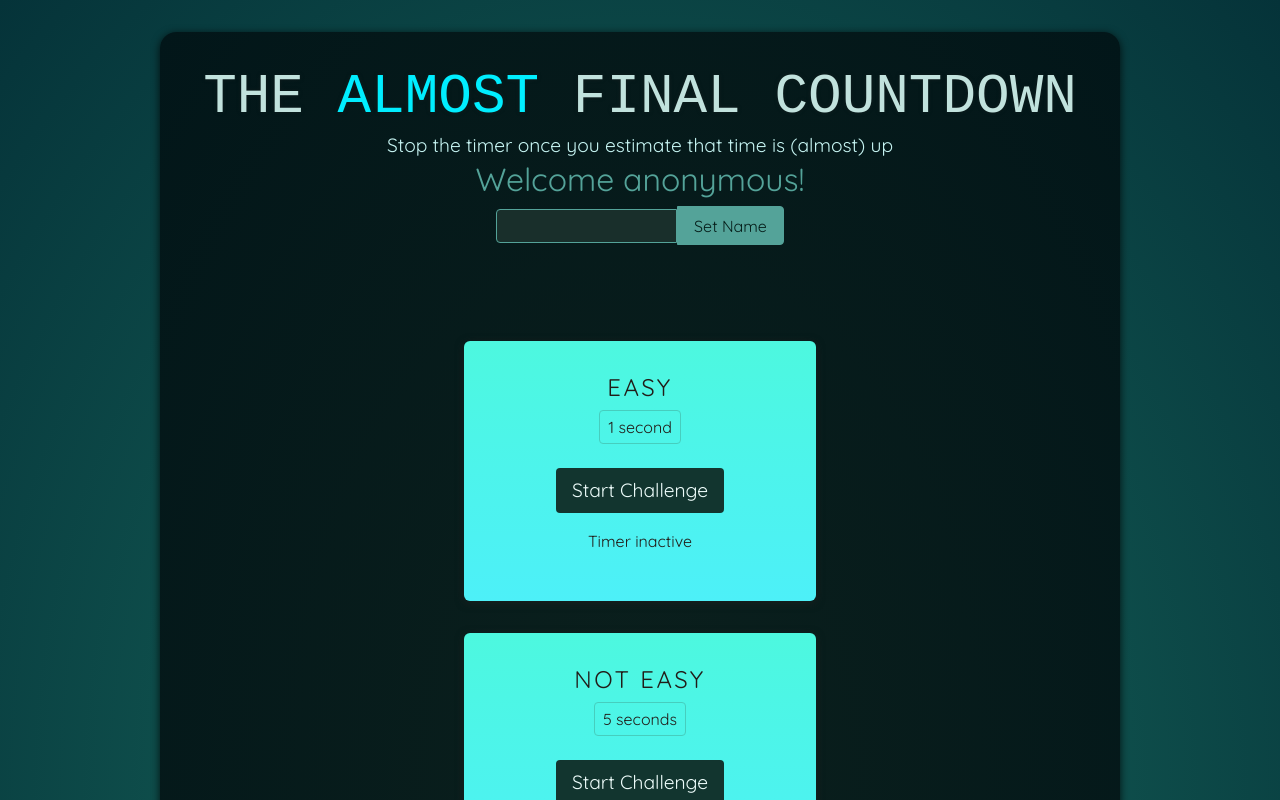
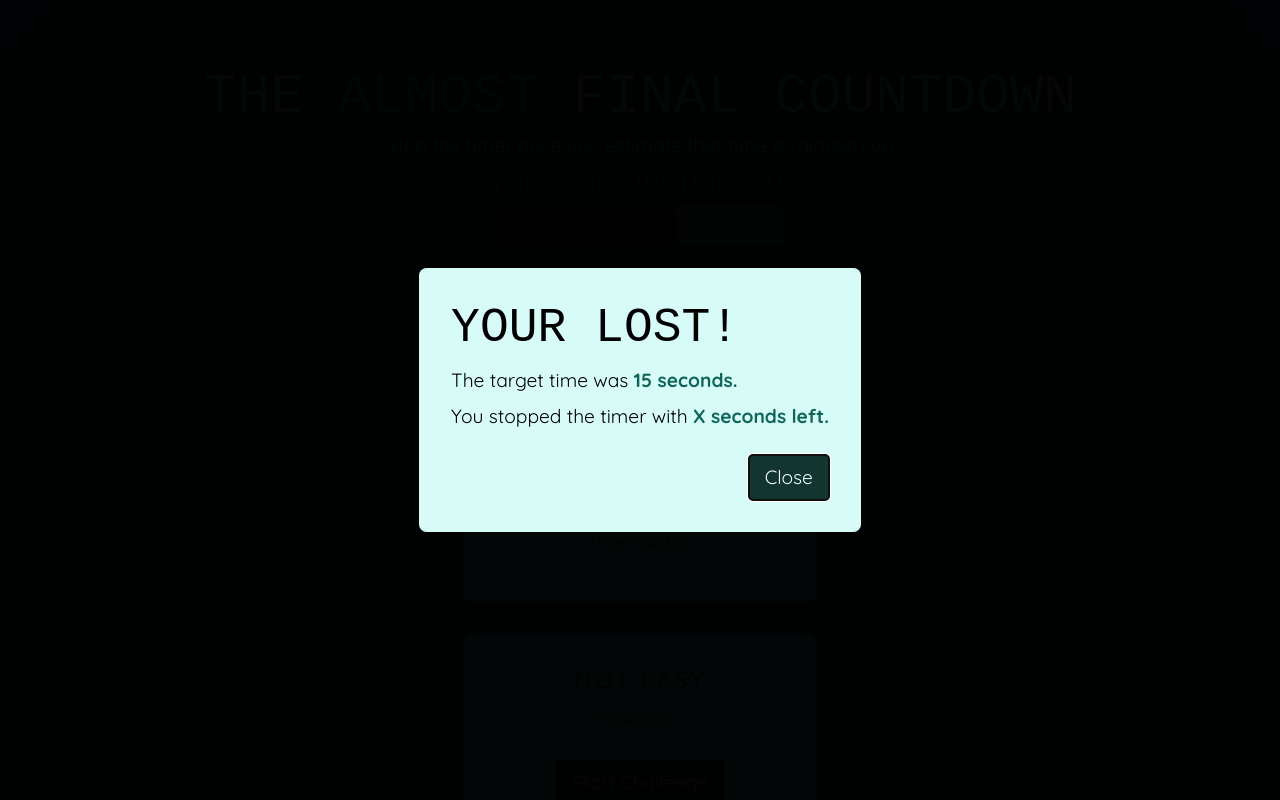
Before and after one commit to binwoojoo/react-study202406, a React (Create React App) app: page / in a window 1280 px wide. Shown: the top 800 px of the page. Built offline with nearby package versions, Linux system fonts and the light colour scheme; the HTML template or start-up script is replaced by a standard one; a web font is replaced by a local one.

Commit message:
dialog 태그 제어하기

```diff
--- /dev/null
+++ b/src/components/Ref/ResultModal.js
@@ -0,0 +1,26 @@
+import React, { useEffect, useRef } from "react";
+
+const ResultModal = ({ result, targetTime }) => {
+  const dialog = useRef();
+
+  useEffect(() => {
+    dialog.current.showModal();
+  }, []);
+
+  return (
+    <dialog ref={dialog} className="result-modal">
+      <h2>Your {result}!</h2>
+      <p>
+        The target time was <strong>{targetTime} seconds.</strong>
+      </p>
+      <p>
+        You stopped the timer with <strong>X seconds left.</strong>
+      </p>
+      <form method="dialog">
+        <button>Close</button>
+      </form>
+    </dialog>
+  );
+};
+
+export default ResultModal;
--- a/src/components/Ref/TimeChallenge.js
+++ b/src/components/Ref/TimeChallenge.js
@@ -1,4 +1,5 @@
 import React, { useRef, useState } from "react";
+import ResultModal from "./ResultModal";
 
 let timer;
 
@@ -26,9 +27,10 @@
   };
 
   return (
+    <>
+      {<ResultModal targetTime={targetTime} result={"lost"} />}
       <section className="challenge">
         <h2>{title}</h2>
-      {timerExpired && <p>You lost!!!!</p>}
         <p className="challenge-time">
           {targetTime} second{targetTime > 1 ? "s" : ""}
         </p>
@@ -41,6 +43,7 @@
           {timerStarted ? "Time is running..." : "Timer inactive"}
         </p>
       </section>
+    </>
   );
 };
 
--- a/src/index.css
+++ b/src/index.css
@@ -154,7 +154,7 @@
 }
 
 .result-modal::backdrop {
-  background: rgba(0, 0, 0, 0.9);
+  background: rgba(0, 0, 0, 0.6);
 }
 
 .result-modal h2 {
```
Lines whose indentation alone changed are shown as unchanged.
